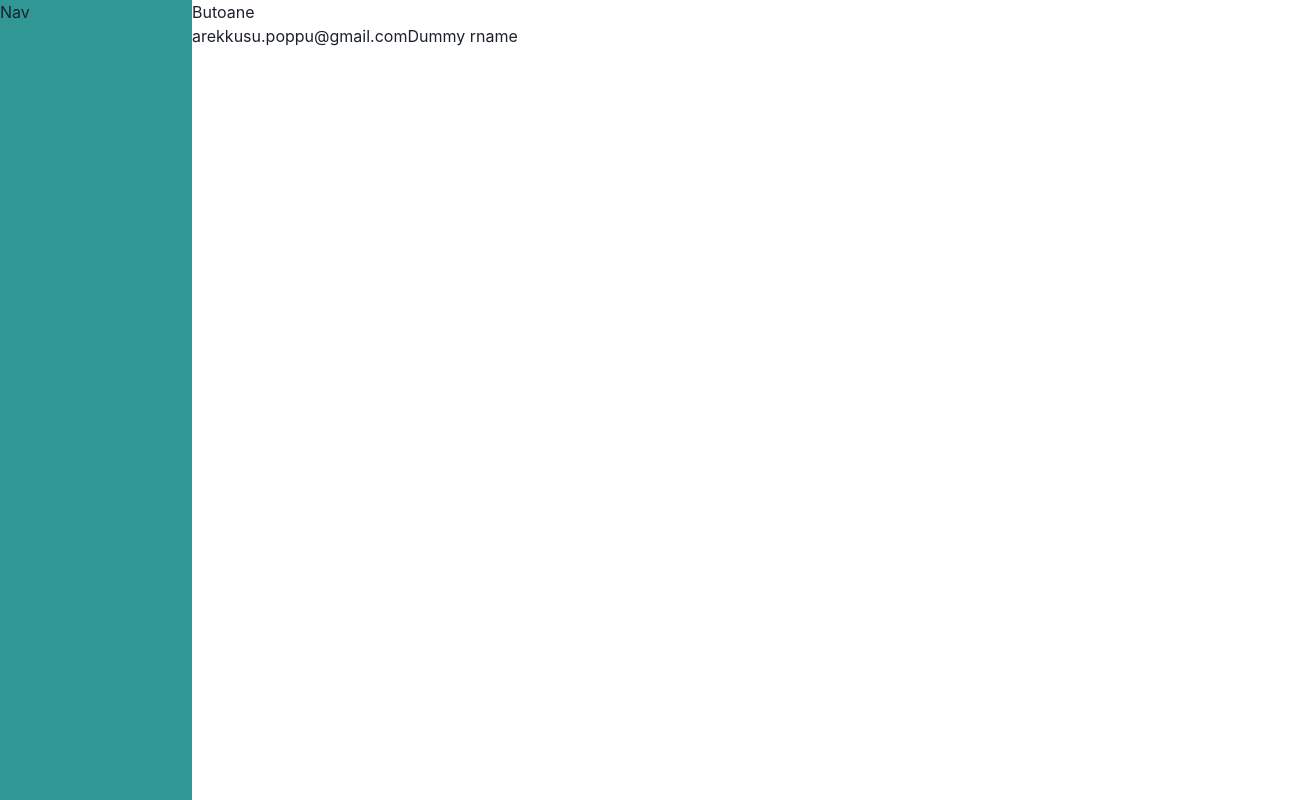
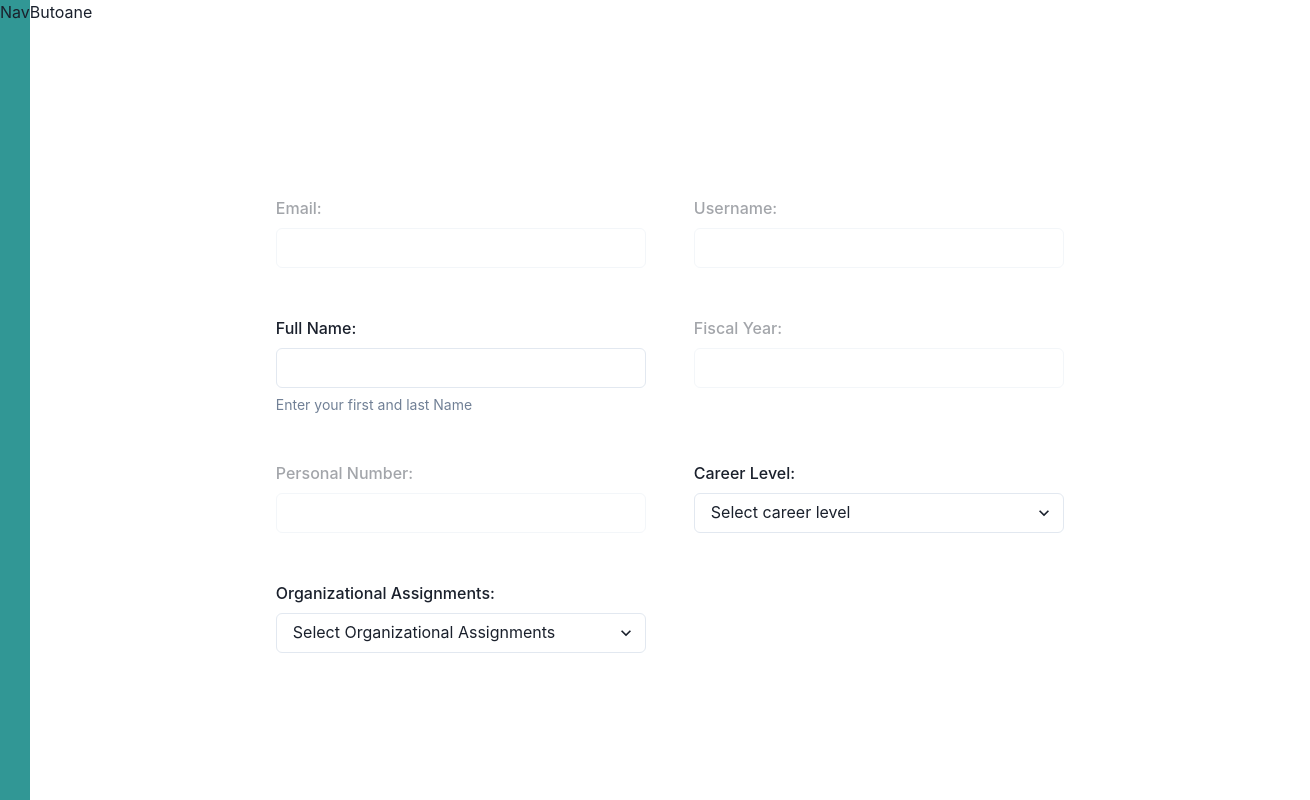
Before and after one commit to Radutiu-Horatiu/pc-feedback-app, a React (Create React App) app: page /user-profile in a window 1280 px wide. Shown: the top 800 px of the page, 1310 px wide, since content can reach past the window. Built offline with nearby package versions, Linux system fonts and the light colour scheme; no server answers.

Commit message:
format layout

```diff
--- a/src/App.js
+++ b/src/App.js
@@ -9,6 +9,7 @@
 import RegisterScreen from "./screens/Register/RegisterScreen";
 import Navbar from "./screens/HomeScreen/Navbar";
 import { Flex, Text } from "@chakra-ui/layout";
+import UserProfile from "./screens/UserProfile/UserProfile";
 
 function App() {
   React.useEffect(() => {
@@ -47,6 +48,9 @@
             <Route path="/login">
               <LoginScreen />
             </Route>
+            <Route path="/user-profile">
+              <UserProfile />
+            </Route>
             <Route path="/">
               <HomeScreen />
             </Route>
--- a/src/screens/UserProfile/UserProfile.jsx
+++ b/src/screens/UserProfile/UserProfile.jsx
@@ -1,10 +1,10 @@
-import { Flex } from '@chakra-ui/react'
+import { Flex, Grid, Box } from '@chakra-ui/react'
 import { Center, Text } from '@chakra-ui/layout'
 import React, { useEffect } from 'react'
 import { useDispatch, useSelector } from 'react-redux';
 import { userActions } from '../../store/user/user-slice';
 import { Tag } from '@chakra-ui/tag';
-import { FormControl, FormLabel, Select, FormErrorMessage, FormHelperText, Input} from "@chakra-ui/react"
+import { FormControl, FormLabel, Select, FormErrorMessage, FormHelperText, Input } from "@chakra-ui/react"
 export default function UserProfile() {
 
 
@@ -23,37 +23,36 @@
 
     }, [dispatch, username]);**/
     return (
-    <Flex flexDirection="column" w="100vw" h="100vh" justify="left" align="left">
-
+        <Flex w="100vw" h="100vh" justify="center" align="center">
+            <Grid templateColumns="repeat(2, 1fr)" gap={6}>
                 <FormControl id="Email" isDisabled={true} padding="3">
                     <FormLabel>Email: </FormLabel>
-            <Input type="Email" style={{width: "370px"}} />
+                    <Input type="Email" style={{ width: "370px" }} />
                 </FormControl>
-
                 <FormControl id="Username" isDisabled={true} padding="3">
                     <FormLabel>Username: </FormLabel>
-            <Input type="Username" style={{width: "370px"}} />
+                    <Input type="Username" style={{ width: "370px" }} />
                 </FormControl>
 
                 <FormControl id="Name" isDisabled={false} padding="3">
                     <FormLabel>Full Name: </FormLabel>
-            <Input type="Name" style={{width: "370px"}} />
+                    <Input type="Name" style={{ width: "370px" }} />
                     <FormHelperText>Enter your first and last Name</FormHelperText >
                 </FormControl>
 
                 <FormControl id="FiscalYear" isDisabled={true} padding="3">
                     <FormLabel>Fiscal Year: </FormLabel>
-            <Input type="FiscalYear" style={{width: "370px"}} />
+                    <Input type="FiscalYear" style={{ width: "370px" }} />
                 </FormControl>
 
                 <FormControl id="PersonalNumber" isDisabled={true} padding="3">
                     <FormLabel>Personal Number: </FormLabel>
-            <Input type="PersonalNumber" style={{width: "370px"}} />
+                    <Input type="PersonalNumber" style={{ width: "370px" }} />
                 </FormControl>
 
                 <FormControl id="CareerLevel" padding="3">
                     <FormLabel>Career Level: </FormLabel>
-                <Select placeholder="Select career level" style={{width: "370px"}} >
+                    <Select placeholder="Select career level" style={{ width: "370px" }} >
                         <option>Option1</option>
                         <option>Option2</option>
                     </Select>
@@ -61,12 +60,12 @@
 
                 <FormControl id="OrganizationalAssignments" padding="3">
                     <FormLabel>Organizational Assignments: </FormLabel>
-                <Select placeholder="Select Organizational Assignments" style={{width: "370px"}} >
+                    <Select placeholder="Select Organizational Assignments" style={{ width: "370px" }} >
                         <option>Option1</option>
                         <option>Option2</option>
                     </Select>
                 </FormControl>
-
+            </Grid>
         </Flex>
     )
 }
```
Lines whose indentation alone changed are shown as unchanged.
